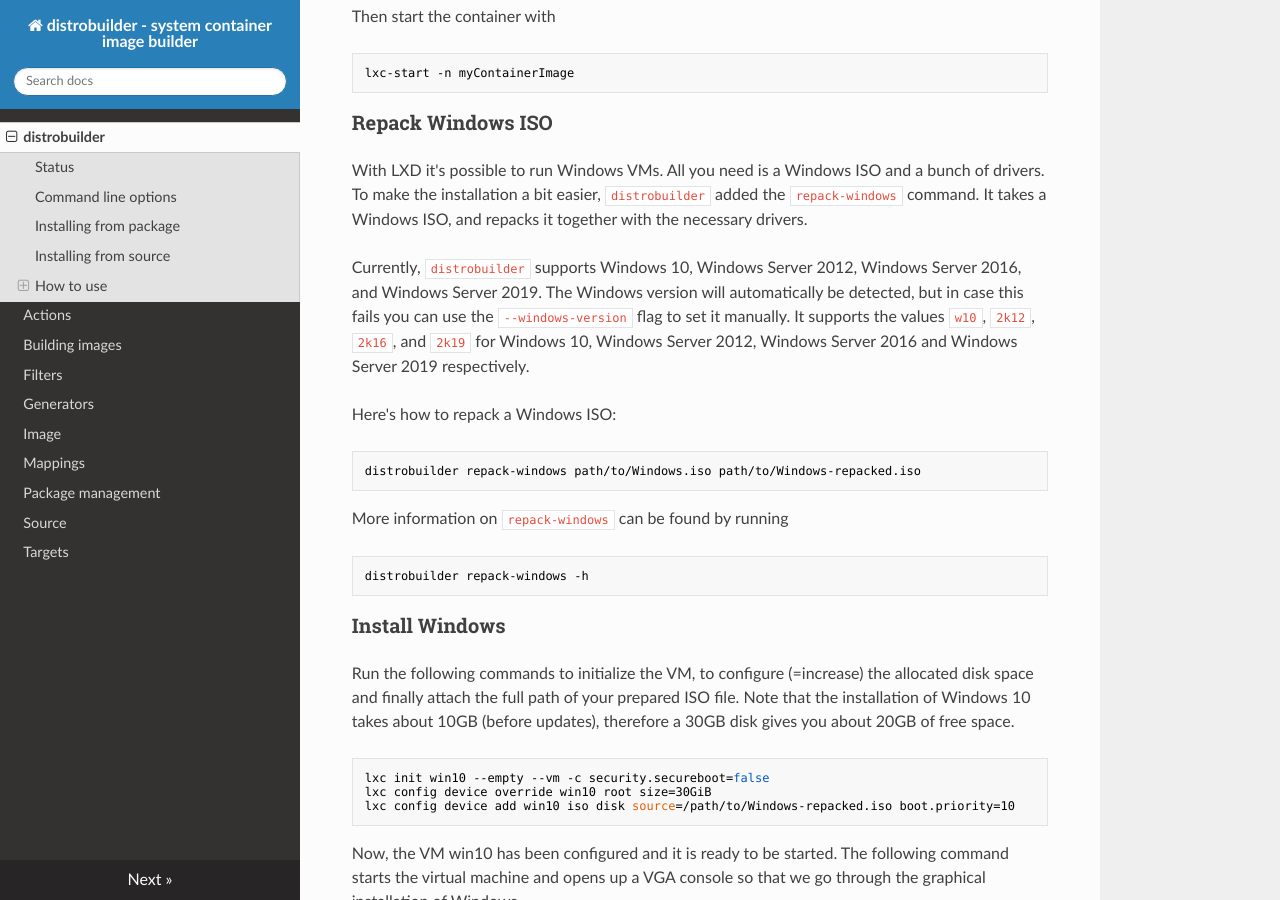
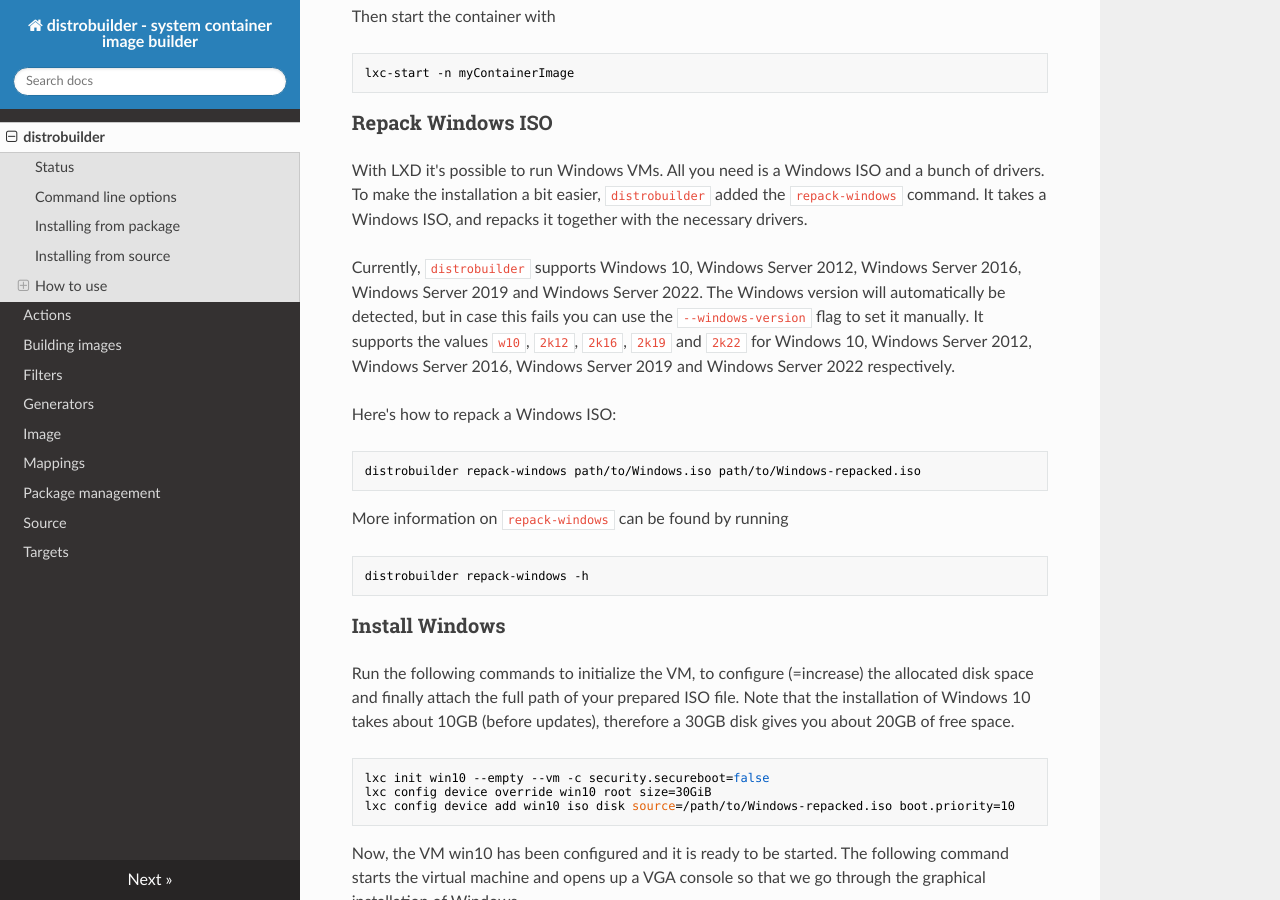
Before and after one commit to lxc/distrobuilder, an MkDocs documentation site: the page built from doc/index.md, in a window 1280 px wide and 900 px high, scrolled down 3664 px. Built offline with MkDocs 1.6.1, drawn with Linux system fonts in a browser that asks for light colours; nearby versions of some CDN libraries.

Commit message:
doc: mention that Windows Server 2022 is supported
Signed-off-by: Simon Deziel <simon.deziel@canonical.com>

````diff
--- a/doc/index.md
+++ b/doc/index.md
@@ -187,7 +187,7 @@ lxc-start -n myContainerImage
 With LXD it's possible to run Windows VMs. All you need is a Windows ISO and a bunch of drivers.
 To make the installation a bit easier, `distrobuilder` added the `repack-windows` command. It takes a Windows ISO, and repacks it together with the necessary drivers.
 
-Currently, `distrobuilder` supports Windows 10, Windows Server 2012, Windows Server 2016, and Windows Server 2019. The Windows version will automatically be detected, but in case this fails you can use the `--windows-version` flag to set it manually. It supports the values `w10`, `2k12`, `2k16`, and `2k19` for Windows 10, Windows Server 2012, Windows Server 2016 and Windows Server 2019 respectively.
+Currently, `distrobuilder` supports Windows 10, Windows Server 2012, Windows Server 2016, Windows Server 2019 and Windows Server 2022. The Windows version will automatically be detected, but in case this fails you can use the `--windows-version` flag to set it manually. It supports the values `w10`, `2k12`, `2k16`, `2k19` and `2k22` for Windows 10, Windows Server 2012, Windows Server 2016, Windows Server 2019 and Windows Server 2022 respectively.
 
 Here's how to repack a Windows ISO:
 ```bash
````
